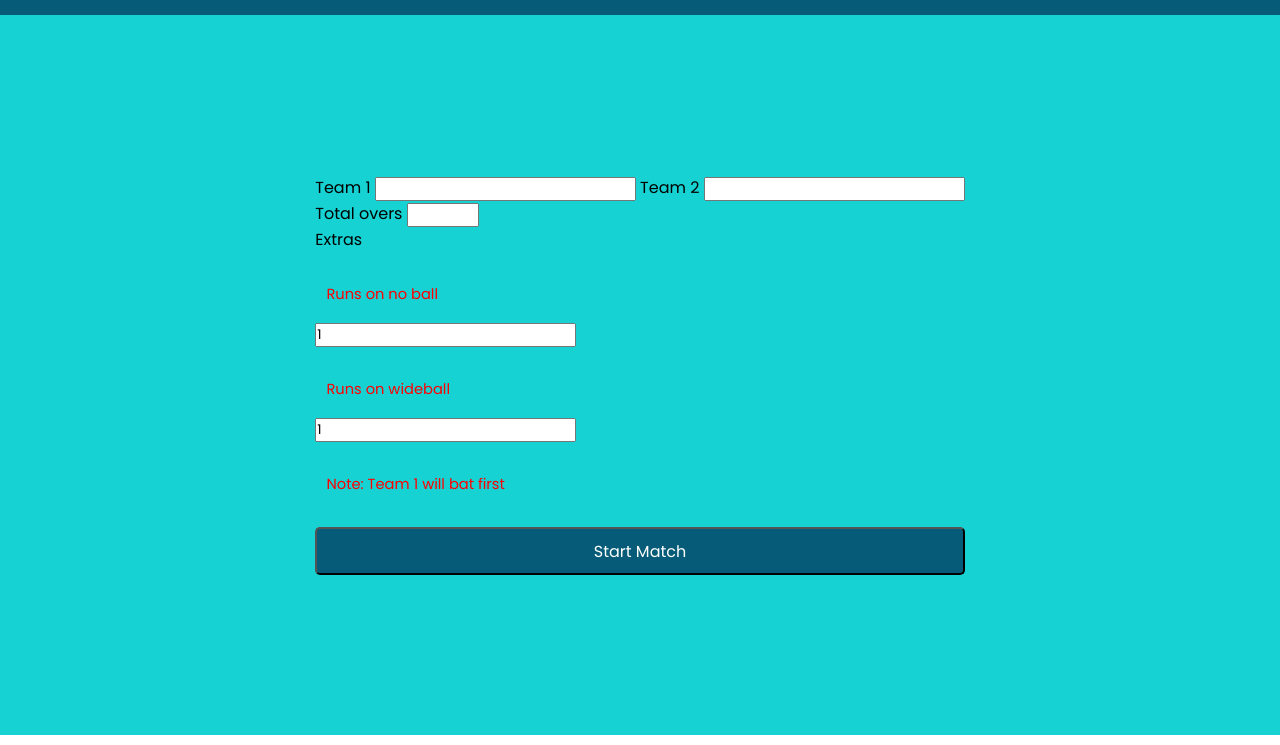
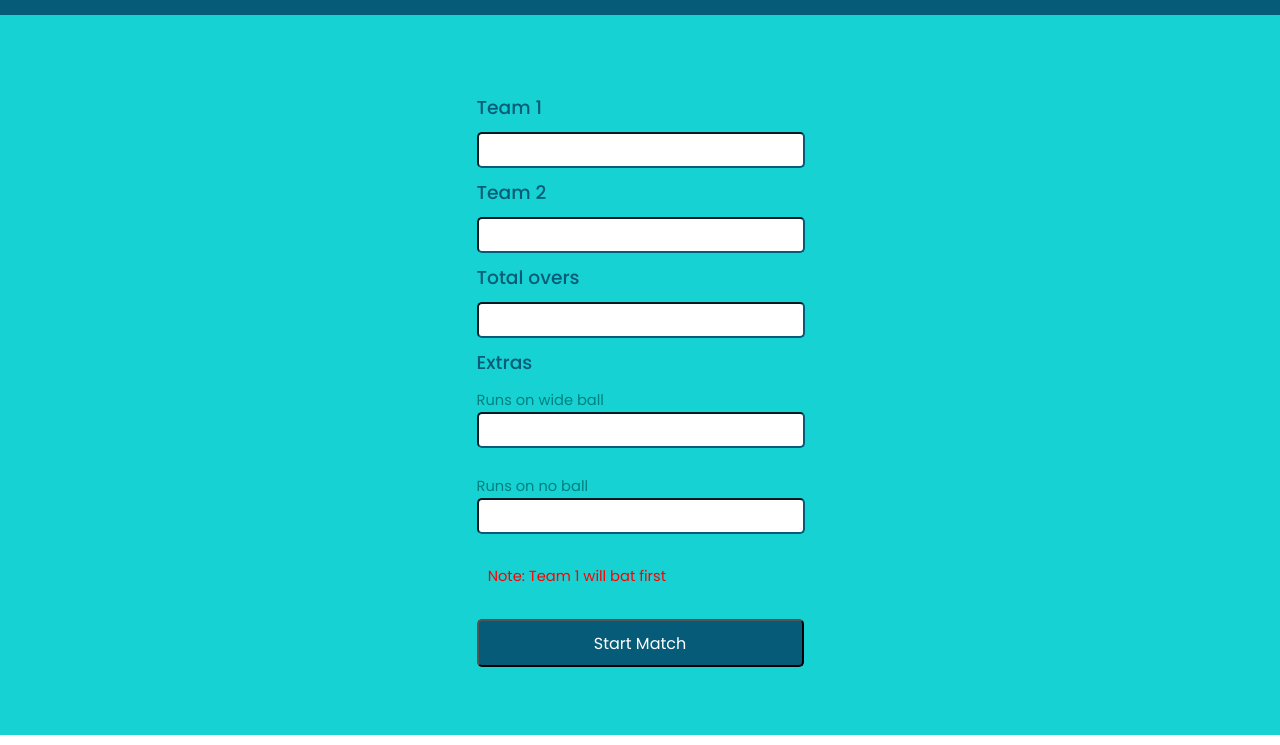
Before and after one commit to zohaib4321/Scoring-app, a plain HTML site: page New-match-page.html in a window 1280 px wide. Shown: the part 55-800 px from the top of the page. Drawn offline with Linux system fonts and the light colour scheme.

Commit message:
work done on form

```diff
--- a/New-match-page.html
+++ b/New-match-page.html
@@ -11,34 +11,25 @@
     <header>
         <h1>Cricket Scoring</h1>
     </header>
-    <div class="form-page">
+    <div class="container">
+        <form>
+            <label for="" class="main-label">Team 1</label>
+            <input type="text" class="main-input">
+            <label for="" class="main-label">Team 2</label>
+            <input type="text" class="main-input">
+            <label for="" class="main-label">Total overs</label>
+            <input type="number" name="" id="" class="main-input">
+            <label for="" class="main-label">Extras</label>
+            <label for="" class="extras-label">Runs on wide ball</label>
+            <input type="number" value="" class="main-input">
+            <br>
+            <label for="" class="extras-label">Runs on no ball</label>
+            <input type="number" value="" class="main-input">
+
+            <p>Note: Team 1 will bat first</p>
+            <button type="submit">Start Match</button>
+        </form>
     </div>
-<div class="container">
-    <div class="inner">
-        <form>
-        <div class="form-items">
-        <label for="team1" class="upper-label">Team 1</label>
-        <input type="text" name="" id="team1" >
-        <label for="team2">Team 2</label>
-        <input type="text" name="" id="team2" >
-        <div class="total-overs-section">
-        <label for="overs">Total overs</label>
-            <input min="1" max="50" type="number" id="overs">
-        </div>
-        <label class="extra-label">Extras</label>
-        <div class="extras-section">
-            <p>Runs on no ball</p>
-            <input type="number" value="1" id="no-ball">
-        </div>
-        <div class="extras-section">
-            <p>Runs on wideball</p>
-            <input type="number" value="1" id="wide-ball">
-        </div>
-        <p class="note">Note: Team 1 will bat first</p>
-        <button id="start-match-button">Start Match</button>
-        </div>
-    </form>
-    </div>
-</div>
+
 </body>
 </html>
--- a/style.css
+++ b/style.css
@@ -16,7 +16,7 @@ header h1 {
     color: white;
     font-size: 20pt;
     font-weight: 400;
-    padding: 12px 0 0 30px;
+    padding: 12px 0 0 10px;
 }
 
 .items {
```
